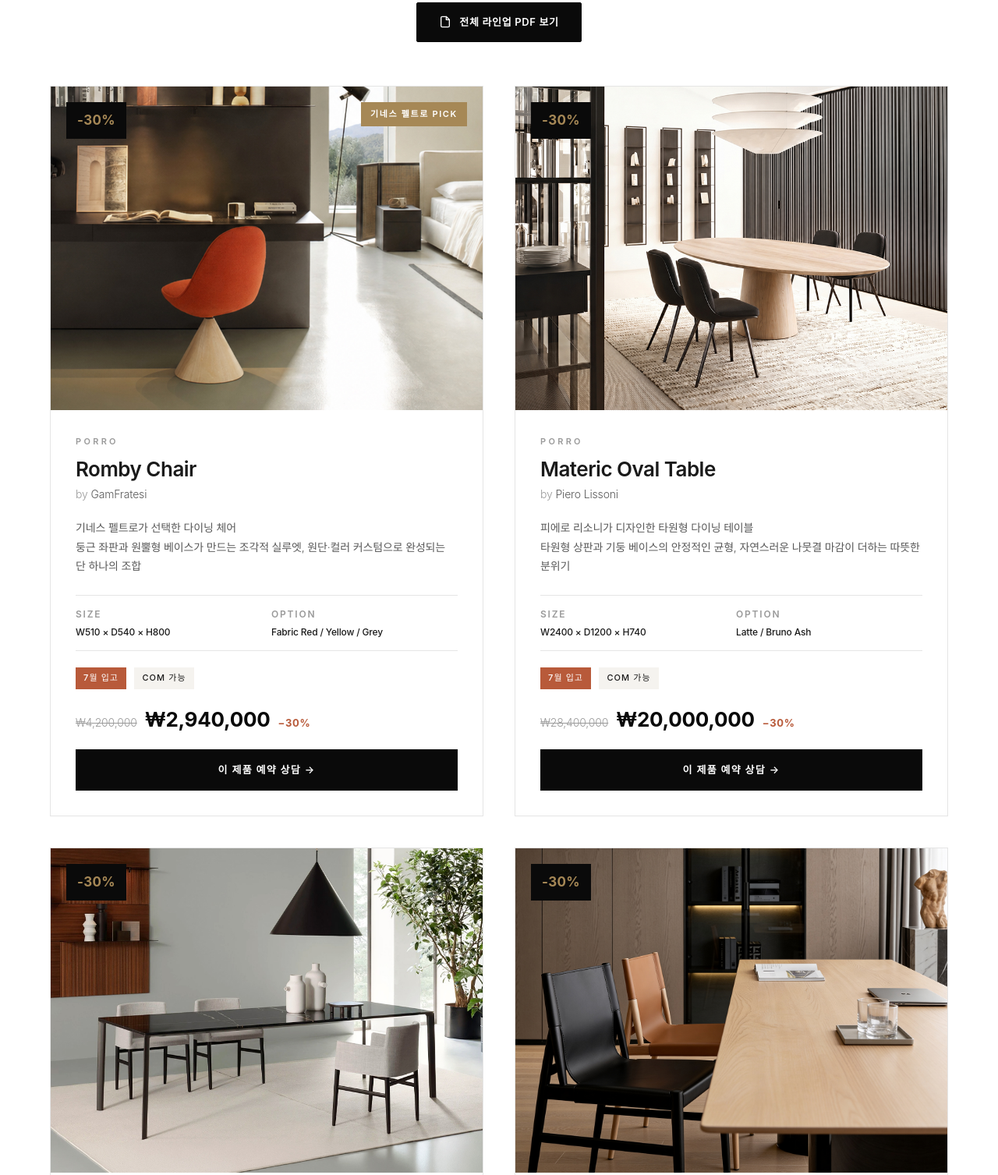
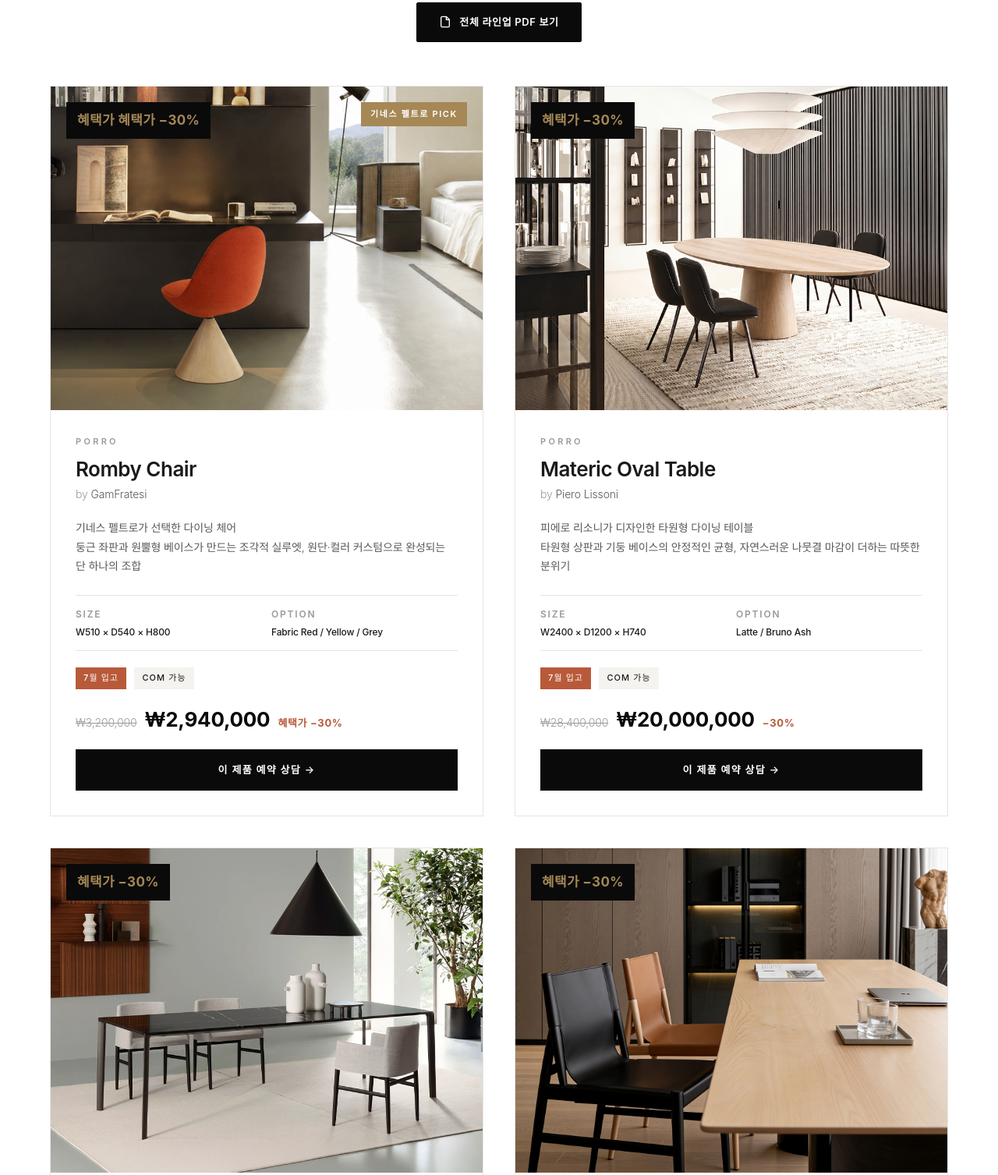
Before and after one commit to tjdrp7-boop/LinktoYOUANDUS, a website: page index.html in a window 1280 px wide. Shown: the part 3017-4524 px from the top of the page at 78% size. Drawn offline with Linux system fonts and the light colour scheme; a web font is replaced by a local one.

Commit message:
제품 가격 및 항목 수정
1. 룸비체어 가격 수정 4,200,000 -> 3,200,000
2. [-30%] -> [혜택가 −30%]
3. 프로모션 디데이 변경

```diff
--- a/index.html
+++ b/index.html
@@ -1436,7 +1436,7 @@
             <div class="product-card">
                 <!-- [IMG: Romby Chair 제품컷 - 900x675] -->
                 <div class="product-img" style="background-image: url('./images/product-romby.jpg');">
-                    <div class="discount-badge">-30%</div>
+                    <div class="discount-badge">혜택가 혜택가 −30%</div>
                     <div class="pick-badge">기네스 펠트로 PICK</div>
                 </div>
                 <div class="product-body">
@@ -1454,9 +1454,9 @@
                     </div>
                     <!-- [TEXT: 실제 가격 교체] -->
                     <div class="price-row">
-                        <span class="price-original">₩4,200,000</span>
+                        <span class="price-original">₩3,200,000</span>
                         <span class="price-sale">₩2,940,000</span>
-                        <span class="price-off">−30%</span>
+                        <span class="price-off">혜택가 −30%</span>
                     </div>
                     <a href="https://tally.so/r/9q6KG1?product=Romby%20Chair" target="_blank" rel="noopener" class="product-cta">이 제품 예약 상담 →</a>
                 </div>
@@ -1466,7 +1466,7 @@
             <div class="product-card">
                 <!-- [IMG: Materic Oval Table 제품컷 - 900x675] -->
                 <div class="product-img" style="background-image: url('./images/product-materic.jpg');">
-                    <div class="discount-badge">-30%</div>
+                    <div class="discount-badge">혜택가 −30%</div>
                 </div>
                 <div class="product-body">
                     <div class="product-brand">PORRO</div>
@@ -1494,7 +1494,7 @@
             <div class="product-card">
                 <!-- [IMG: Pascal Table 제품컷 - 900x675] -->
                 <div class="product-img" style="background-image: url('./images/product-pascal.jpg');">
-                    <div class="discount-badge">-30%</div>
+                    <div class="discount-badge">혜택가 −30%</div>
                 </div>
                 <div class="product-body">
                     <div class="product-brand">PORRO</div>
@@ -1521,7 +1521,7 @@
             <div class="product-card">
                 <!-- [IMG: Voyage Chair 제품컷 - 900x675] -->
                 <div class="product-img" style="background-image: url('./images/product-voyage.jpg');">
-                    <div class="discount-badge">-30%</div>
+                    <div class="discount-badge">혜택가 −30%</div>
                 </div>
                 <div class="product-body">
                     <div class="product-brand">PORRO</div>
@@ -1548,7 +1548,7 @@
             <div class="product-card">
                 <!-- [IMG: Gap Shelf 제품컷 - 900x675] -->
                 <div class="product-img" style="background-image: url('./images/product-gap.jpg');">
-                    <div class="discount-badge">-30%</div>
+                    <div class="discount-badge">혜택가 −30%</div>
                 </div>
                 <div class="product-body">
                     <div class="product-brand">PORRO</div>
@@ -1576,7 +1576,7 @@
             <div class="product-card">
                 <!-- [IMG: Lovely Day Sofa 제품컷 - 900x675] -->
                 <div class="product-img" style="background-image: url('./images/product-lovely.jpg');">
-                    <div class="discount-badge">-30%</div>
+                    <div class="discount-badge">혜택가 −30%</div>
                 </div>
                 <div class="product-body">
                     <div class="product-brand">DESIREE</div>
@@ -1715,7 +1715,7 @@
         });
     }
 
-    // 2) Countdown - 프로모션 종료일 기준: 2026.06.21 23:59:59
+    // 2) Countdown - 프로모션 종료일 기준: 2026.05.30 23:59:59
     const endDate = new Date('2026-06-21T23:59:59').getTime();
     function updateCountdown() {
         const diff = endDate - new Date().getTime();
```
